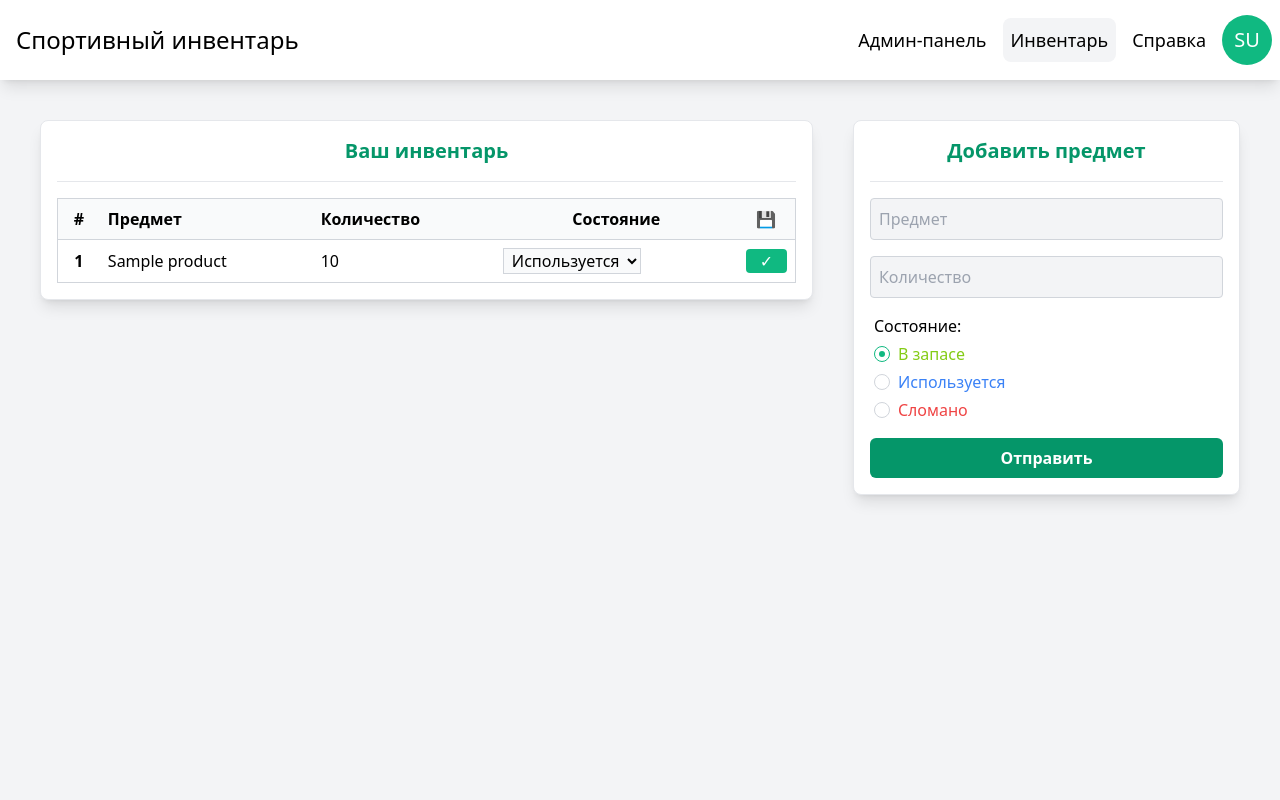
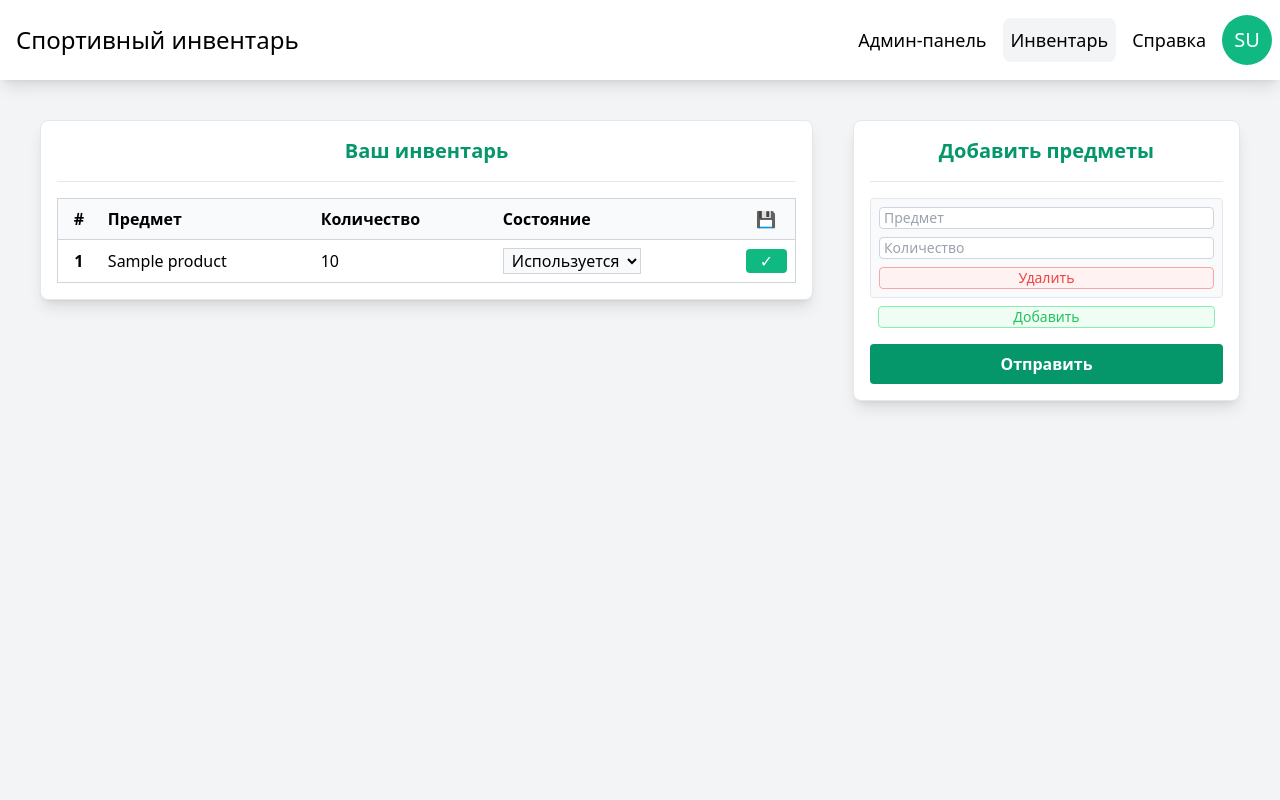
Before and after one commit to BetterLuckNextLife/sportinventory, a Django app: page /inventory/ in a window 1280 px wide. Run offline with Django 5.2, Linux system fonts and the light colour scheme; a user stored in the database is signed in; tables that the repository leaves empty hold one stand-in row (values such as "Sample post"); some libraries are stand-ins or nearby versions.

Commit message:
Создано множественное добавление
Создана форма с множественным добавлением инвентаря.

```diff
--- a/theme/static/css/dist/styles.css
+++ b/theme/static/css/dist/styles.css
@@ -632,9 +632,18 @@ video {
   margin: 0px;
 }
 
+.m-2 {
+  margin: 0.5rem;
+}
+
 .mx-auto {
   margin-left: auto;
   margin-right: auto;
+}
+
+.mx-2 {
+  margin-left: 0.5rem;
+  margin-right: 0.5rem;
 }
 
 .mb-2 {
@@ -834,6 +960,26 @@ video {
   border-color: rgb(239 68 68 / var(--tw-border-opacity, 1));
 }
 
+.border-green-500 {
+  --tw-border-opacity: 1;
+  border-color: rgb(34 197 94 / var(--tw-border-opacity, 1));
+}
+
+.border-red-400 {
+  --tw-border-opacity: 1;
+  border-color: rgb(248 113 113 / var(--tw-border-opacity, 1));
+}
+
+.border-red-300 {
+  --tw-border-opacity: 1;
+  border-color: rgb(252 165 165 / var(--tw-border-opacity, 1));
+}
+
+.border-green-300 {
+  --tw-border-opacity: 1;
+  border-color: rgb(134 239 172 / var(--tw-border-opacity, 1));
+}
+
 .bg-amber-50 {
   --tw-bg-opacity: 1;
   background-color: rgb(255 251 235 / var(--tw-bg-opacity, 1));
--- a/theme/templates/inventory.html
+++ b/theme/templates/inventory.html
@@ -9,7 +9,7 @@
     <title>Управление инвентарём</title>
 </head>
 
-<body id="body">
+<body class="bg-gray-100">
     <div class="h-screen grid bg-gray-100" style="grid-template-rows: 1fr 9fr;">
         <!-- Панель навигации -->
         <nav class="w-full flex justify-between items-center bg-white shadow-lg">
@@ -51,7 +51,7 @@
                             <th class="p-2 text-center">#</th>
                             <th class="p-2 text-start">Предмет</th>
                             <th class="p-2 text-start">Количество</th>
-                            <th class="p-2 text-center">Состояние</th>
+                            <th class="p-2 text-start">Состояние</th>
                             <th class="p-2 text-center">💾</th>
                         </tr>
                     </thead>
@@ -99,15 +99,29 @@
             {% if user.is_staff %}
             <!-- Форма добавления инвентаря -->
             <div class="w-1/3 p-4 grid gap-4 bg-white border rounded-lg shadow-lg">
-                <h2 class="text-xl font-semibold text-center text-primary-600">Добавить предмет</h2>
+                <h2 class="text-xl font-semibold text-center text-primary-600">Добавить предметы</h2>
                 <hr>
-                <form id="addInventory" method="post" action="{% url 'inventory' %}" class="grid gap-4">
+                <datalist id="inventoryList">
+                    {% for product in products %}
+                    <option value="{{ product.name }}">
+                        {% if product.state == 'inactive' %}В запасе:
+                        {% elif product.state == 'active' %}Используется:
+                        {% elif product.state == 'broken' %}Сломано:
+                        {% endif %}
+                        {{ product.quantity|default:"1" }}
+                    </option>
+                    {% endfor %}
+                </datalist>
                 {% csrf_token %}
+                <form class="gap-4 grid">
+                    <div id="inventoryFormBody" class="gap-2 grid">
+                        <div name="position" class="p-2 gap-2 grid bg-gray-50 border rounded">
                             <input
                                 name="name"
+                                list="inventoryList"
                                 type="text"
                                 placeholder="Предмет"
-                        class="p-2 text-gray-800 placeholder-gray-400 bg-gray-100 border border-gray-300 rounded focus:outline focus:outline-primary-500 transition"
+                                class="px-1 bg-white text-gray-800 text-sm placeholder-gray-400 border border-gray-300 rounded focus:outline focus:outline-primary-500 transition"
                                 maxlength="256"
                                 required
                             >
@@ -115,54 +129,29 @@
                                 name="quantity"
                                 type="number"
                                 placeholder="Количество"
-                        class="p-2 text-gray-800 placeholder-gray-400 bg-gray-100 border border-gray-300 rounded focus:outline focus:outline-primary-500 transition"
+                                class="px-1 bg-white text-gray-800 text-sm placeholder-gray-400 border border-gray-300 rounded focus:outline focus:outline-primary-500 transition"
                                 min="1"
                                 step="1"
                                 required
                             >
-                    <!-- <select class="p-2 text-gray-800 bg-gray-100 border border-gray-300 rounded focus:outline focus:outline-primary-500 transition" name="state" required>
-                            <option value="inactive">В запасе</option>
-                            <option value="active">Используется</option>
-                            <option value="broken">Сломан</option>
-                        </select> -->
-                    <div class="px-1 grid gap-1">
-                        <p>Состояние:</p>
-                        <div class="m-0 flex items-center gap-x-2">
-                            <input
-                                id="inactive"
-                                name="state"
-                                type="radio"
-                                value="inactive"
-                                class="relative size-4 appearance-none cursor-pointer rounded-full border border-gray-300 bg-white before:checked:absolute before:checked:inset-1 before:checked:rounded-full before:checked:bg-primary-500 checked:border-primary-500 hover:border-primary-500 focus-visible:outline focus-visible:outline-1 focus-visible:outline-offset-2 focus-visible:outline-primary-500 disabled:border-gray-300 disabled:bg-gray-100 disabled:before:bg-gray-400 transition"
-                                checked
+                            <button
+                                type="button"
+                                class="bg-red-50 hover:bg-red-100 text-center text-sm text-red-500 border border-red-300 rounded cursor-pointer transition"
                             >
-                            <label for="inactive" class="block font-md text-lime-500">В запасе</label>
-                        </div>
-                        <div class="flex items-center gap-x-2">
-                            <input
-                                id="active"
-                                name="state"
-                                type="radio"
-                                value="active"
-                                class="relative size-4 appearance-none cursor-pointer rounded-full border border-gray-300 bg-white before:checked:absolute before:checked:inset-1 maks:slenderman before:checked:rounded-full before:checked:bg-primary-500 checked:border-primary-500 hover:border-primary-500 focus-visible:outline focus-visible:outline-1 focus-visible:outline-offset-2 focus-visible:outline-primary-500 disabled:border-gray-300 disabled:bg-gray-100 disabled:before:bg-gray-400 transition"
-                            >
-                            <label for="inactive" class="block font-md text-blue-500">Используется</label>
-                        </div>
-                        <div class="flex items-center gap-x-2">
-                            <input
-                                id="broken"
-                                name="state"
-                                type="radio"
-                                value="broken"
-                                class="relative size-4 appearance-none cursor-pointer rounded-full border border-gray-300 bg-white before:checked:absolute before:checked:inset-1 before:checked:rounded-full before:checked:bg-primary-500 checked:border-primary-500 hover:border-primary-500 focus-visible:outline focus-visible:outline-1 focus-visible:outline-offset-2 focus-visible:outline-primary-500 disabled:border-gray-300 disabled:bg-gray-100 disabled:before:bg-gray-400 transition"
-                            >
-                            <label for="inactive" class="block font-md text-red-500">Сломано</label>
-                        </div>
+                                Удалить
+                            </button>
                         </div>
                         <button
                             id="addButton"
+                            type="button"
+                            class="mx-2 bg-green-50 hover:bg-green-100 text-center text-sm text-green-500 border border-green-300 rounded cursor-pointer transition"
+                        >
+                            Добавить
+                        </button>
+                    </div>
+                    <button
                         type="submit"
-                        class="p-2 cursor-pointer bg-primary-600 font-semibold text-white rounded-md hover:bg-primary-700 disabled:bg-gray-400 transition">
+                        class="w-full p-2 bg-primary-600 text-center text-white font-semibold rounded hover:bg-primary-700 transition">
                         Отправить
                     </button>
                 </form>
@@ -172,13 +161,27 @@
             <div class="w-1/3 p-4 grid gap-4 bg-white border rounded-lg shadow-lg">
                 <h2 class="text-xl font-semibold text-center text-primary-600">Запросить предметы</h2>
                 <hr>
-                <form method="post" action="{% url 'inventory' %}" class="grid gap-4">
+                <datalist id="inventoryList">
+                    {% for product in products %}
+                    <option value="{{ product.name }}">
+                        {% if product.state == 'inactive' %}В запасе:
+                        {% elif product.state == 'active' %}Используется:
+                        {% elif product.state == 'broken' %}Сломано:
+                        {% endif %}
+                        {{ product.quantity|default:"1" }}
+                    </option>
+                    {% endfor %}
+                </datalist>
                 {% csrf_token %}
+                <form class="gap-4 grid">
+                    <div id="inventoryFormBody" class="gap-2 grid">
+                        <div name="position" class="p-2 gap-2 grid bg-gray-50 border rounded">
                             <input
                                 name="name"
+                                list="inventoryList"
                                 type="text"
                                 placeholder="Предмет"
-                        class="p-2 text-gray-800 placeholder-gray-400 bg-gray-100 border border-gray-300 rounded focus:outline focus:outline-primary-500 transition"
+                                class="px-1 bg-white text-gray-800 text-sm placeholder-gray-400 border border-gray-300 rounded focus:outline focus:outline-primary-500 transition"
                                 maxlength="256"
                                 required
                             >
@@ -186,18 +189,29 @@
                                 name="quantity"
                                 type="number"
                                 placeholder="Количество"
-                        class="p-2 text-gray-800 placeholder-gray-400 bg-gray-100 border border-gray-300 rounded focus:outline focus:outline-primary-500 transition"
+                                class="px-1 bg-white text-gray-800 text-sm placeholder-gray-400 border border-gray-300 rounded focus:outline focus:outline-primary-500 transition"
                                 min="1"
                                 step="1"
                                 required
                             >
-                    <div id="quantityError" class="p-2 bg-red-50 text-red-500 text-sm border border-red-500 rounded hidden">
-                        Количество должно быть натуральным числом!
+                            <button
+                                type="button"
+                                class="bg-red-50 hover:bg-red-100 text-center text-sm text-red-500 border border-red-300 rounded cursor-pointer transition"
+                            >
+                                Удалить
+                            </button>
                         </div>
                         <button
                             id="addButton"
+                            type="button"
+                            class="mx-2 bg-green-50 hover:bg-green-100 text-center text-sm text-green-500 border border-green-300 rounded cursor-pointer transition"
+                        >
+                            Добавить
+                        </button>
+                    </div>
+                    <button
                         type="submit"
-                        class="p-2 cursor-pointer bg-primary-600 font-semibold text-white rounded-md hover:bg-primary-700 disabled:bg-gray-400 transition">
+                        class="w-full p-2 bg-primary-600 text-center text-white font-semibold rounded hover:bg-primary-700 transition">
                         Отправить
                     </button>
                 </form>
@@ -208,10 +222,32 @@
 </body>
 
 <script>
+    const inventoryFormBody = document.getElementById("inventoryFormBody");
+    const position = document.getElementsByName("position")[0];
+    const addButton = document.getElementById("addButton");
+
+    addButton.addEventListener("click", event => addPosition());
+
+    function addPosition() {
+        const new_position = position.cloneNode(true);
+        const remove_button = new_position.getElementsByTagName("button")[0];
+
+        remove_button.addEventListener("click", event => removePosition(remove_button))
+
+        inventoryFormBody.appendChild(new_position);
+        inventoryFormBody.appendChild(addButton);
+    }
+
+    function removePosition(button) {
+        button.parentNode.remove();
+    }
+</script>
+
+<script>
     const quantityInputs = document.getElementsByName("quantity");
 
-    for (let i = 0; i <= quantityInputs.length; i++) {
-        const input = quantityInputs[i]
+    for (let i = 0; i < quantityInputs.length; i++) {
+        const input = quantityInputs[i];
 
         input.addEventListener("input", (event) => {
             if (input.validity.rangeUnderflow || input.validity.stepMismatch) {
--- a/theme/templates/login.html
+++ b/theme/templates/login.html
@@ -52,13 +52,15 @@
                         name="username"
                         class="p-2 text-gray-800 placeholder-gray-400 bg-gray-100 border border-gray-300 rounded focus:outline focus:outline-primary-500 transition"
                         placeholder="Логин"
-                        required>
+                        required
+                    >
                     <input
                         type="password"
                         name="password"
                         class="p-2 text-gray-800 placeholder-gray-400 bg-gray-100 border border-gray-300 rounded focus:outline focus:outline-primary-500 transition"
                         placeholder="Пароль"
-                        required>
+                        required
+                    >
                     <!-- Ошибка при неправильных данных TODO настроить вывод ошибки-->
                     {% if form.non_field_errors %}
                     <div class="p-2 bg-red-50 text-red-500 border border-red-500 rounded">
--- a/theme/templates/profile.html
+++ b/theme/templates/profile.html
@@ -87,7 +87,7 @@
                     </table>
                     <form method="post" action="{% url 'logout' %}" class="flex justify-center">
                         {% csrf_token %}
-                        <button type="submit" class="w-1/4 p-2 text-white bg-red-500 rounded hover:bg-red-700 transition font-semibold">
+                        <button type="submit" class="w-1/2 p-2 text-white bg-red-500 rounded hover:bg-red-700 transition font-semibold">
                             Выйти
                         </button>
                     </form>
```
Also changed, not shown: other parts of theme/static/css/dist/styles.css (+160 -26 lines), theme/templates/admin_panel.html (+95 -3 lines). Lines whose indentation alone changed are shown as unchanged.
